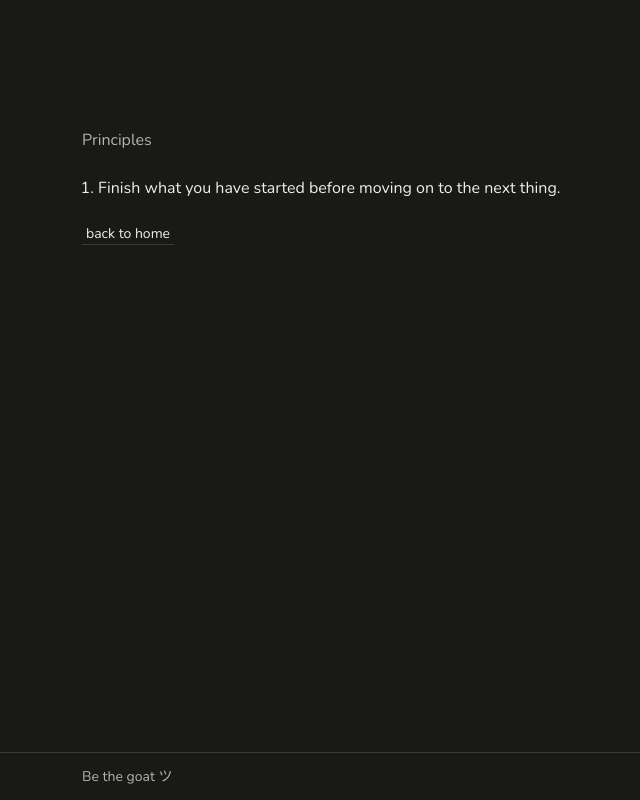
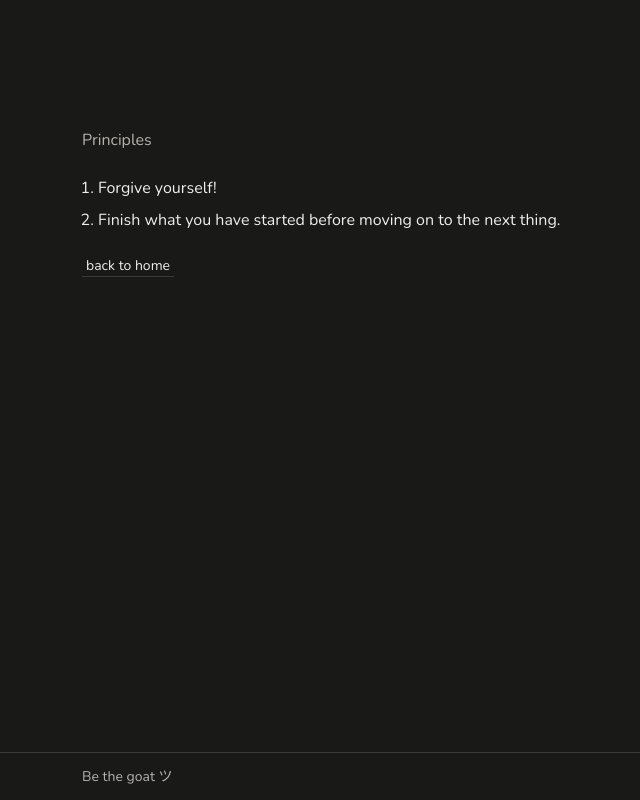
Before and after one commit to mahmood-saghrajooghi/personal-website, a Next.js app: page /principles in a window 1280 px wide. Shown: the whole page, without its empty margins (238-878 px from the left). Built offline with nearby package versions, Linux system fonts and the light colour scheme.

Commit message:
add content to principles page

```diff
--- a/pages/principles.tsx
+++ b/pages/principles.tsx
@@ -31,6 +31,9 @@ const IndexPage = () => {
             <div className='mb-6'>
               <ul className='-sub ml-4'>
                 <li className='mb-2 list-decimal'>
+                  Forgive yourself!
+                </li>
+                <li className='mb-2 list-decimal'>
                   Finish what you have started before moving on to the next thing.
                 </li>
               </ul>
```
